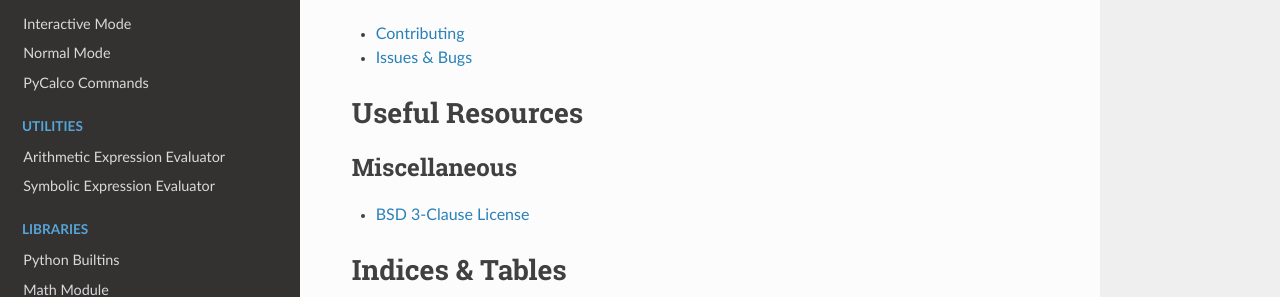
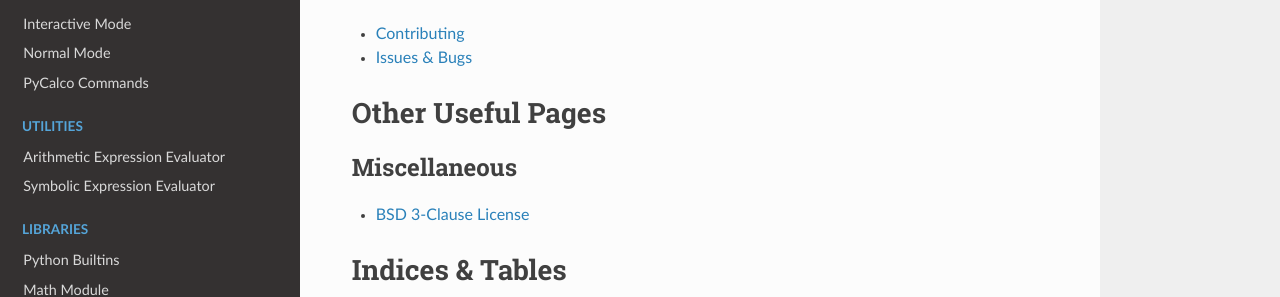
Before and after one commit to trabdlkarim/pycalco, a Sphinx documentation site: the page built from docs/source/index.rst, in a window 1280 px wide and 900 px high, scrolled down 1082 px. Shown: the part 375-672 px from the top of the window. Built offline with Sphinx 7.4.7 and the Read the Docs theme 2.0.0, drawn with Linux system fonts in a browser that asks for light colours.

Commit message:
Update index.rst

```diff
--- a/docs/source/index.rst
+++ b/docs/source/index.rst
@@ -68,8 +68,8 @@ There are several resources and unsorted documents that don’t seem to fit on o
    support/feedback*
 
 
-Useful Resources
-================
+Other Useful Pages
+==================
 
 .. toctree::
    :maxdepth: 2
```
